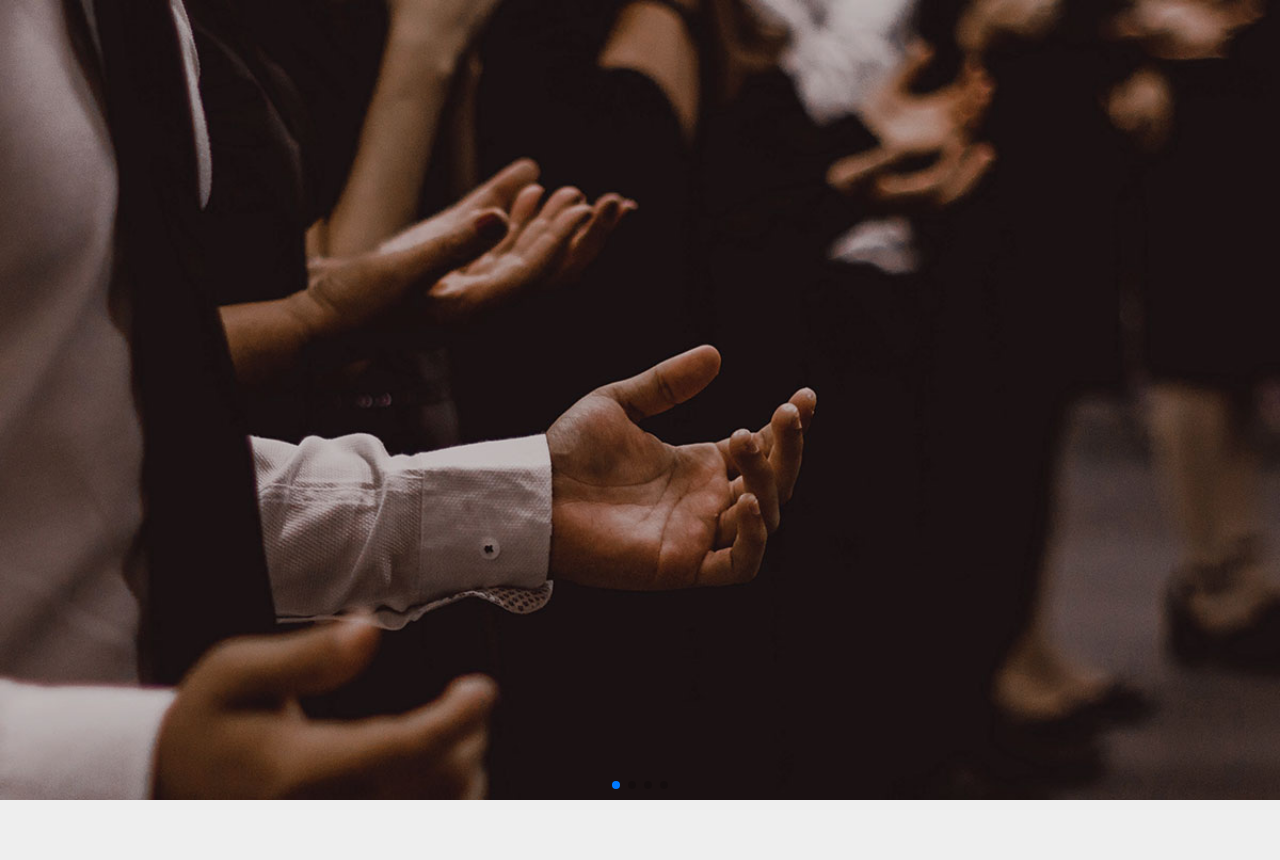
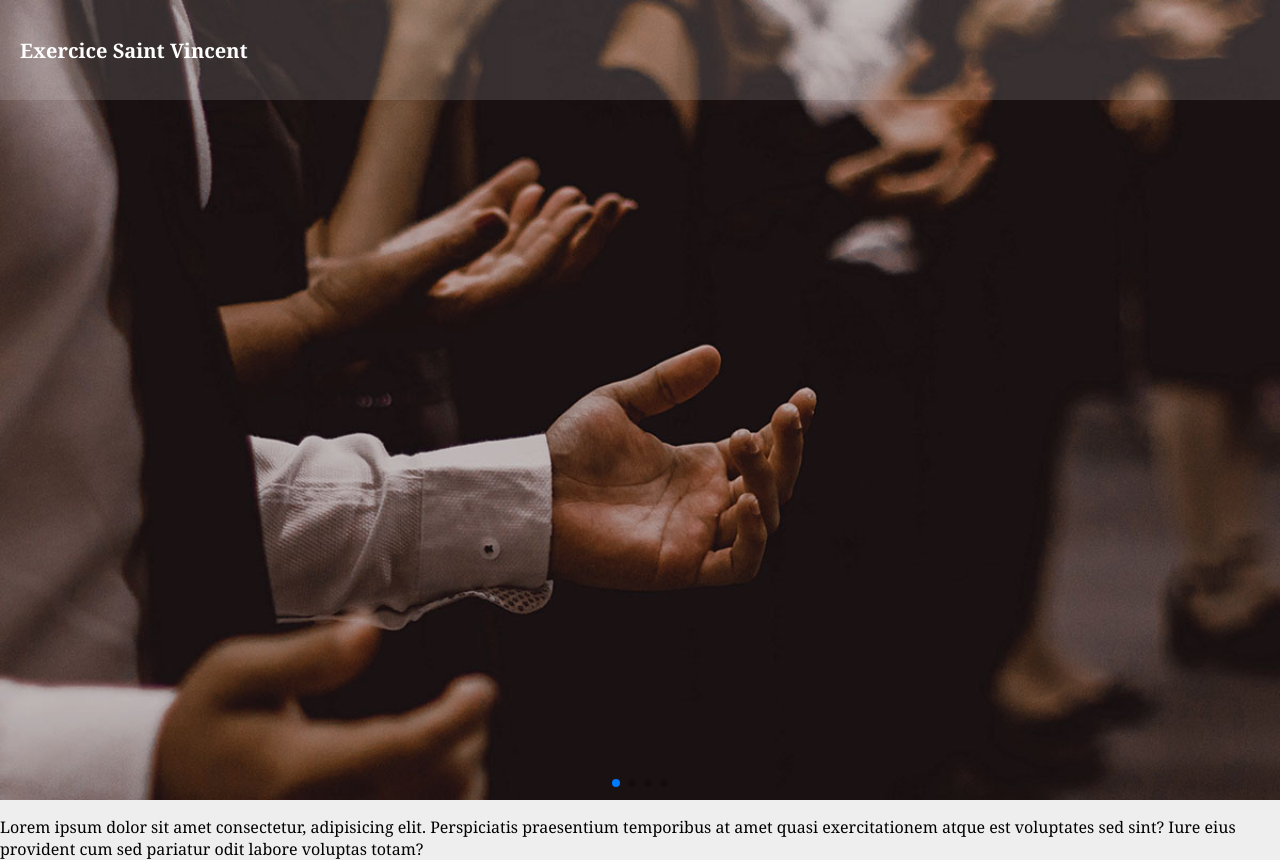
Before and after one commit to TWhiteShadow/Projet-Integration-Licence-Best-TV, a plain HTML site: page index.html in a window 1280 px wide. Before the commit the page ends 800 px from the top, so only its background shows below. Drawn offline with nearby package versions, Linux system fonts and the light colour scheme.

Commit message:
Added header

```diff
--- a/assets/css/style.css
+++ b/assets/css/style.css
@@ -2,15 +2,38 @@ html,
 body {
     position: relative;
     height: 100%;
+    font-family: "Noto Serif", serif;
 }
 
 body {
     background: #eee;
-    font-family: Helvetica Neue, Helvetica, Arial, sans-serif;
-    font-size: 14px;
+    font-size: 16px;
     color: #000;
     margin: 0;
     padding: 0;
+}
+
+.top{
+    height: 100vh;
+}
+
+header{
+    position: absolute;
+    align-items: center;
+    display: flex;
+    width: 100%;
+    height: 100px;
+    justify-content:left;
+    z-index: 100;
+    background-color: rgba(255, 255, 255, 0.128) !important;
+}
+
+header span{
+    color: white;
+    font-size: 20px;
+    font-weight: bold;
+    margin-left: 20px;
+    ;
 }
 
 .swiper {
--- a/index.html
+++ b/index.html
@@ -7,10 +7,19 @@
     <title>Best STV</title>
     <link rel="stylesheet" href="assets/css/style.css">
     <link rel="stylesheet" href="https://cdn.jsdelivr.net/npm/swiper@11/swiper-bundle.min.css" />
+
+    <!-- Google Fonts -->
+    <link rel="preconnect" href="https://fonts.googleapis.com">
+    <link rel="preconnect" href="https://fonts.gstatic.com" crossorigin>
+    <link href="https://fonts.googleapis.com/css2?family=Noto+Serif:ital,wght@0,100..900;1,100..900&display=swap"
+        rel="stylesheet">
 </head>
 
 <body>
-
+    <section class="top">
+        <header>
+            <span>Exercice Saint Vincent</span>
+        </header>
         <!-- Swiper -->
         <div class="swiper mySwiper">
             <div class="swiper-wrapper">
@@ -21,6 +30,10 @@
             </div>
             <div class="swiper-pagination"></div>
         </div>
+    </section>
+    <p>Lorem ipsum dolor sit amet consectetur, adipisicing elit. Perspiciatis praesentium temporibus at amet quasi
+        exercitationem atque est voluptates sed sint? Iure eius provident cum sed pariatur odit labore voluptas totam?
+    </p>
 
     <script src="https://cdn.jsdelivr.net/npm/swiper@11/swiper-bundle.min.js"></script>
 
```
Lines whose indentation alone changed are shown as unchanged.
